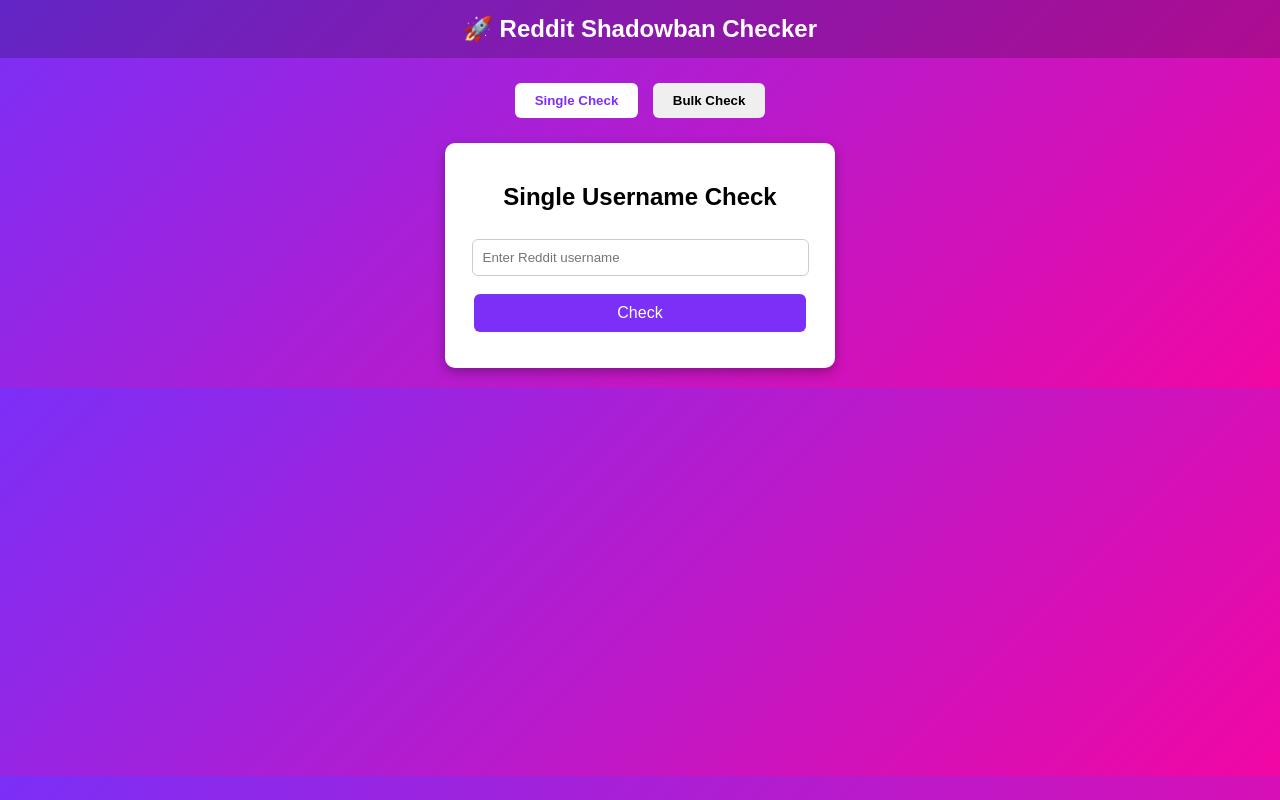
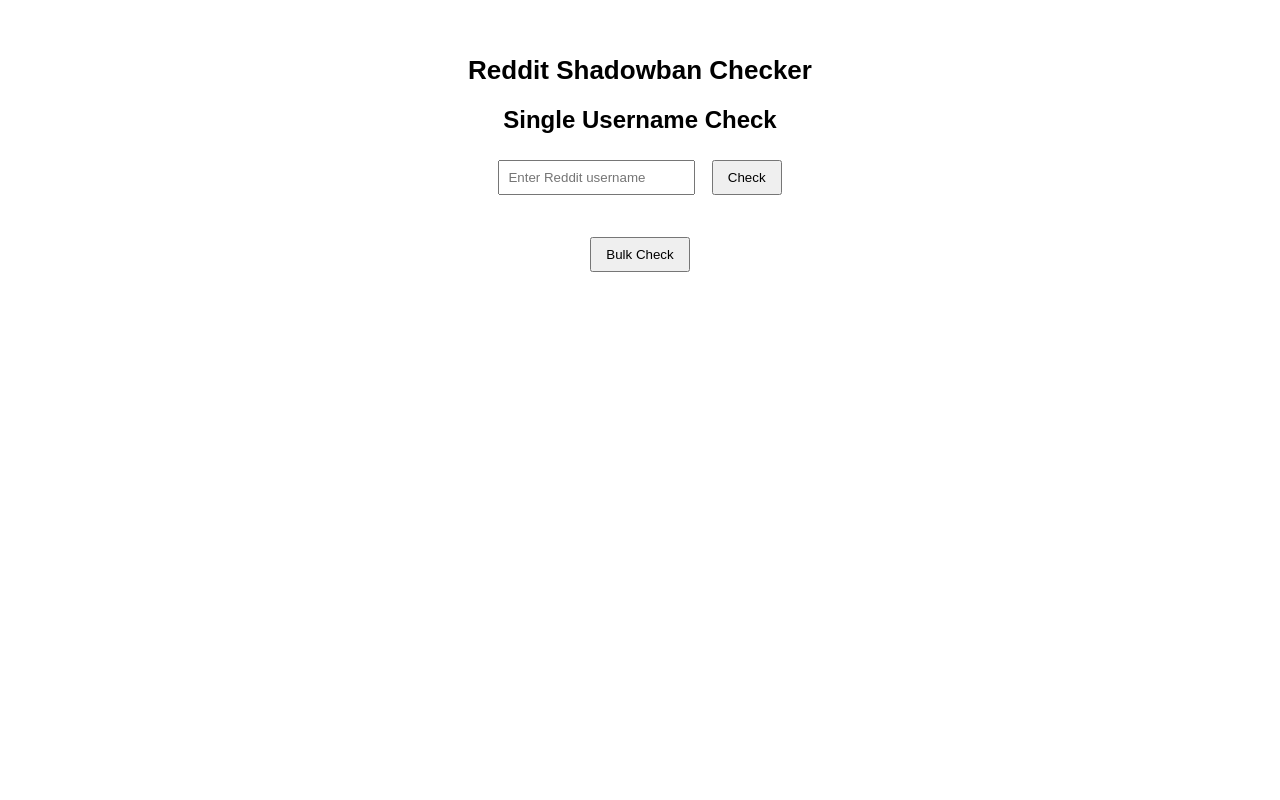
Before and after one commit to superfurrypeng/reddit-checker-frontend, a plain HTML site: page index.html in a window 1280 px wide. Drawn offline with Linux system fonts and the light colour scheme.

Commit message:
Update index.html

```diff
--- a/index.html
+++ b/index.html
@@ -5,149 +5,77 @@
   <meta name="viewport" content="width=device-width, initial-scale=1.0">
   <title>Reddit Shadowban Checker</title>
   <style>
-    body {
-      font-family: Arial, sans-serif;
-      background: linear-gradient(135deg, #7b2ff7, #f107a3);
-      color: white;
-      margin: 0;
-      padding: 0;
-      text-align: center;
-    }
-    header {
-      background: rgba(0, 0, 0, 0.2);
-      padding: 15px;
-      font-size: 1.5rem;
-      font-weight: bold;
-    }
-    .tabs {
-      margin-top: 20px;
-    }
-    .tabs button {
-      padding: 10px 20px;
-      margin: 5px;
-      border: none;
-      border-radius: 6px;
-      cursor: pointer;
-      font-weight: bold;
-    }
-    .tabs button.active {
-      background: #fff;
-      color: #7b2ff7;
-    }
-    .tab-content {
-      display: none;
-      background: white;
-      color: black;
-      margin: 20px auto;
-      padding: 20px;
-      border-radius: 10px;
-      width: 350px;
-      box-shadow: 0px 4px 12px rgba(0,0,0,0.3);
-    }
-    .tab-content.active { display: block; }
-    input, textarea {
-      width: 90%;
-      margin: 8px 0;
-      padding: 10px;
-      border: 1px solid #ccc;
-      border-radius: 6px;
-    }
-    button.action {
-      background: #7b2ff7;
-      color: white;
-      padding: 10px;
-      width: 95%;
-      border: none;
-      border-radius: 6px;
-      font-size: 1rem;
-      cursor: pointer;
-      margin-top: 10px;
-    }
-    button.action:hover { background: #5a1ccf; }
-    .result {
-      margin-top: 10px;
-      font-weight: bold;
-    }
-    table {
-      width: 100%;
-      border-collapse: collapse;
-      margin-top: 10px;
-    }
-    th, td {
-      border: 1px solid #ccc;
-      padding: 6px;
-      font-size: 0.9rem;
-    }
+    body { font-family: Arial, sans-serif; text-align: center; padding: 30px; }
+    h1 { font-size: 26px; }
+    input, textarea { padding: 8px; margin: 6px; }
+    button { padding: 8px 14px; margin: 6px; cursor: pointer; }
+    table { margin-top: 20px; border-collapse: collapse; width: 60%; }
+    table, th, td { border: 1px solid black; padding: 6px; }
+    #bulkSection { display: none; margin-top: 20px; }
   </style>
 </head>
 <body>
 
-<header>🚀 Reddit Shadowban Checker</header>
+  <h1>Reddit Shadowban Checker</h1>
 
-<div class="tabs">
-  <button id="singleBtn" onclick="showTab('single')" class="active">Single Check</button>
-  <button id="bulkBtn" onclick="showTab('bulk')">Bulk Check</button>
+  <h2>Single Username Check</h2>
+  <input type="text" id="username" placeholder="Enter Reddit username">
+  <button onclick="checkUser()">Check</button>
+  <p id="result"></p>
+
+  <div style="margin-top:30px;">
+    <button id="bulkTab">Bulk Check</button>
   </div>
 
-<div id="single" class="tab-content active">
-  <h2>Single Username Check</h2>
-  <input type="text" id="singleUser" placeholder="Enter Reddit username">
-  <button class="action" onclick="singleCheck()">Check</button>
-  <p id="singleResult" class="result"></p>
-</div>
-
-<div id="bulk" class="tab-content">
+  <div id="bulkSection">
     <h2>Bulk Username Check</h2>
-  <input type="text" id="bulkCode" placeholder="Enter Your Code">
-  <textarea id="bulkUsers" placeholder="Enter usernames (space or comma separated)"></textarea>
-  <button class="action" onclick="bulkCheck()">Check Bulk</button>
-  <div id="bulkResult" class="result"></div>
+    <input type="text" id="accessCode" placeholder="Enter Access Code"><br>
+    <textarea id="bulkUsernames" placeholder="Enter usernames separated by space or comma" rows="6" cols="40"></textarea><br>
+    <button onclick="runBulkCheck()">Check Usernames</button>
+    <div id="bulkResult"></div>
   </div>
 
   <script>
-  const API_URL = "https://reddit-checker-8j5n.onrender.com";
-
-  function showTab(tab) {
-    document.getElementById("single").classList.remove("active");
-    document.getElementById("bulk").classList.remove("active");
-    document.getElementById("singleBtn").classList.remove("active");
-    document.getElementById("bulkBtn").classList.remove("active");
-    document.getElementById(tab).classList.add("active");
-    document.getElementById(tab + "Btn").classList.add("active");
+    function checkUser() {
+      const username = document.getElementById("username").value.trim();
+      fetch(`https://reddit-checker-8j5n.onrender.com/check/${encodeURIComponent(username)}`)
+        .then(res => res.json())
+        .then(data => {
+          if (data.exists) {
+            document.getElementById("result").innerText = `${username} exists ✅`;
+          } else {
+            document.getElementById("result").innerText = `${username} does not exist ❌`;
+          }
+        });
     }
 
-  async function singleCheck() {
-    const user = document.getElementById("singleUser").value.trim();
-    if (!user) return alert("Enter a username");
-    const res = await fetch(`${API_URL}/check/${encodeURIComponent(user)}`);
-    const data = await res.json();
-    document.getElementById("singleResult").textContent =
-      data.exists ? `✅ ${user} exists` : `❌ ${user} is shadowbanned or does not exist`;
-  }
+    document.getElementById("bulkTab").addEventListener("click", function () {
+      document.getElementById("bulkSection").style.display = "block";
+    });
 
-  async function bulkCheck() {
-    const code = document.getElementById("bulkCode").value.trim();
-    let users = document.getElementById("bulkUsers").value.trim();
-    if (!users || !code) return alert("Enter both code and usernames");
-    const usernames = users.replace(/\s+/g, ",").split(",").map(u => u.trim()).filter(Boolean);
+    function runBulkCheck() {
+      const code = document.getElementById("accessCode").value.trim();
+      const usernamesInput = document.getElementById("bulkUsernames").value.trim();
+      const usernames = usernamesInput.split(/[\s,]+/);
 
-    const res = await fetch(`${API_URL}/bulk-check`, {
+      fetch("https://reddit-checker-8j5n.onrender.com/bulk-check", {
         method: "POST",
         headers: { "Content-Type": "application/json" },
-      body: JSON.stringify({ usernames: usernames.join(" "), code })
-    });
-
-    const data = await res.json();
+        body: JSON.stringify({ code, usernames })
+      })
+        .then(res => res.json())
+        .then(data => {
           if (data.error) {
-      document.getElementById("bulkResult").innerHTML = `<p style="color:red;">❌ ${data.error}</p>`;
+            alert(data.error);
           } else {
-      let html = `<p>Remaining Uses: ${data.remaining}</p><table><tr><th>Username</th><th>Status</th></tr>`;
+            let html = "<table><tr><th>Username</th><th>Status</th></tr>";
             data.results.forEach(r => {
-        html += `<tr><td>${r.username}</td><td>${r.exists ? "✅ Exists" : "❌ Shadowbanned/Not Found"}</td></tr>`;
+              html += `<tr><td>${r.username}</td><td>${r.exists ? "✅ Exists" : "❌ Not Found"}</td></tr>`;
             });
             html += "</table>";
             document.getElementById("bulkResult").innerHTML = html;
           }
+        });
     }
   </script>
 
```
Lines whose indentation alone changed are shown as unchanged.
